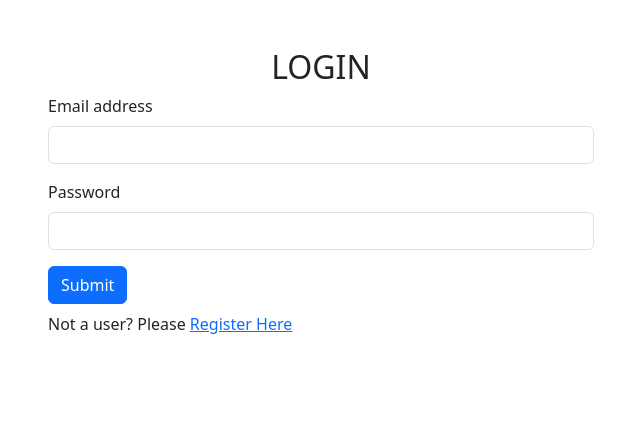
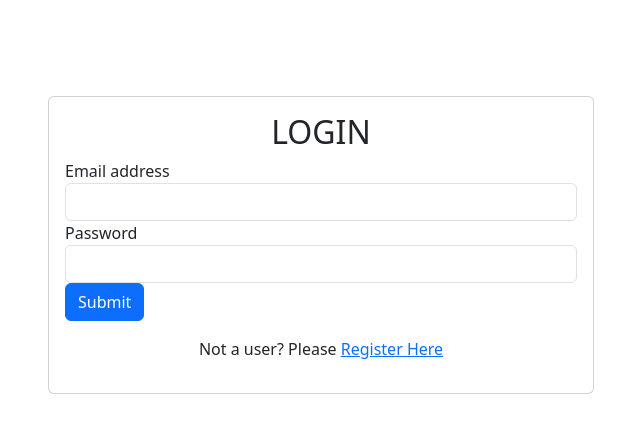
Before and after one commit to arnob-das/Job-Applicant-Tracking-System, a PHP site: page /varsity/login.php in a window 1280 px wide. Shown: the part 126-559 px from the top of the page, without its empty margins (319-959 px from the left). Run offline with PHP 8.4, Linux system fonts and the light colour scheme.

Commit message:
card added

```diff
--- a/frontend/jobs.php
+++ b/frontend/jobs.php
@@ -35,6 +35,7 @@ $result = $conn->query($sql);
 
 
 
+
 <script src="https://cdn.jsdelivr.net/npm/bootstrap@5.3.2/dist/js/bootstrap.bundle.min.js"></script>
 </body>
 
--- a/frontend/login.php
+++ b/frontend/login.php
@@ -4,31 +4,36 @@ include('./inc/header.php');
 
 ?>
 
-<div class="container">
+<div class="container mt-5">
     <div class="row justify-content-center">
         <div class="col-md-6 mt-5">
-            <h2 class="text-center">LOGIN</h2>
+            <div class="card">
+                <div class="card-body">
+                    <h2 class="card-title text-center">LOGIN</h2>
                     <form action="../backend/actions/signinAction.php" method="post">
-                <div class="mb-3">
-                    <label for="email" class="form-label">Email address</label>
-                    <input type="email" class="form-control" id="email" name="email">
+                        <div class="form-group">
+                            <label for="email">Email address</label>
+                            <input type="email" class="form-control" id="email" name="email" required>
                         </div>
-                <div class="mb-3">
-                    <label for="password" class="form-label">Password</label>
-                    <input type="password" class="form-control" id="password" name="password">
+                        <div class="form-group">
+                            <label for="password">Password</label>
+                            <input type="password" class="form-control" id="password" name="password" required>
                         </div>
-                <button type="submit" class="btn btn-primary">Submit</button>
+                        <button type="submit" class="btn btn-primary btn-block">Submit</button>
                         <!-- Display error message if exists -->
                         <?php if (!empty($_SESSION['loginError'])) : ?>
-                    <div class="alert alert-danger my-2" role="alert">
+                            <div class="alert alert-danger mt-3" role="alert">
                                 <?php echo $_SESSION['loginError']; ?>
                             </div>
                         <?php endif; ?>
-                <p class="mt-2">Not a user? Please <a href="http://localhost/varsity/project/Job-Applicant-Tracking-System/frontend/registration.php">Register Here</a></p>
                     </form>
+                    <p class="mt-3 text-center">Not a user? Please <a href="http://localhost/varsity/project/Job-Applicant-Tracking-System/frontend/registration.php">Register Here</a></p>
                 </div>
             </div>
         </div>
+    </div>
+</div>
+
 </body>
 
 </html>
```
Lines whose indentation alone changed are shown as unchanged.
